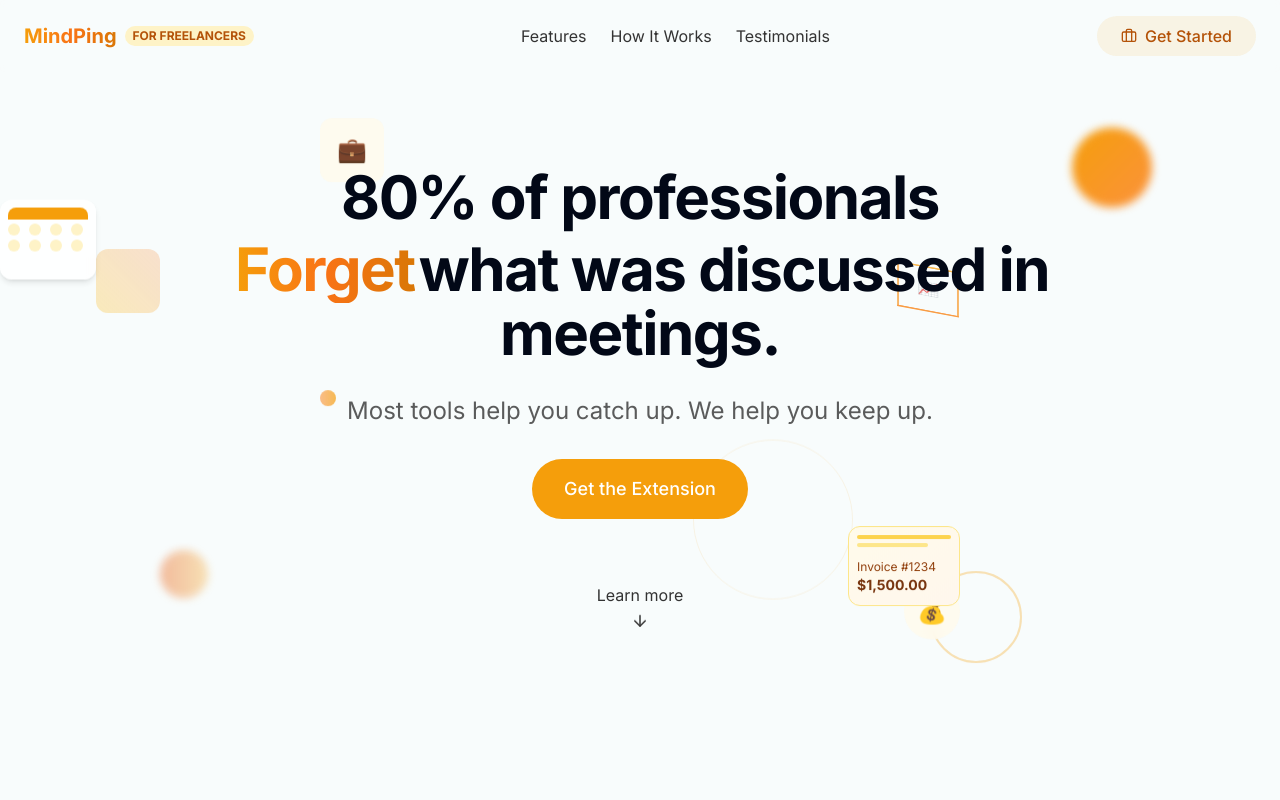
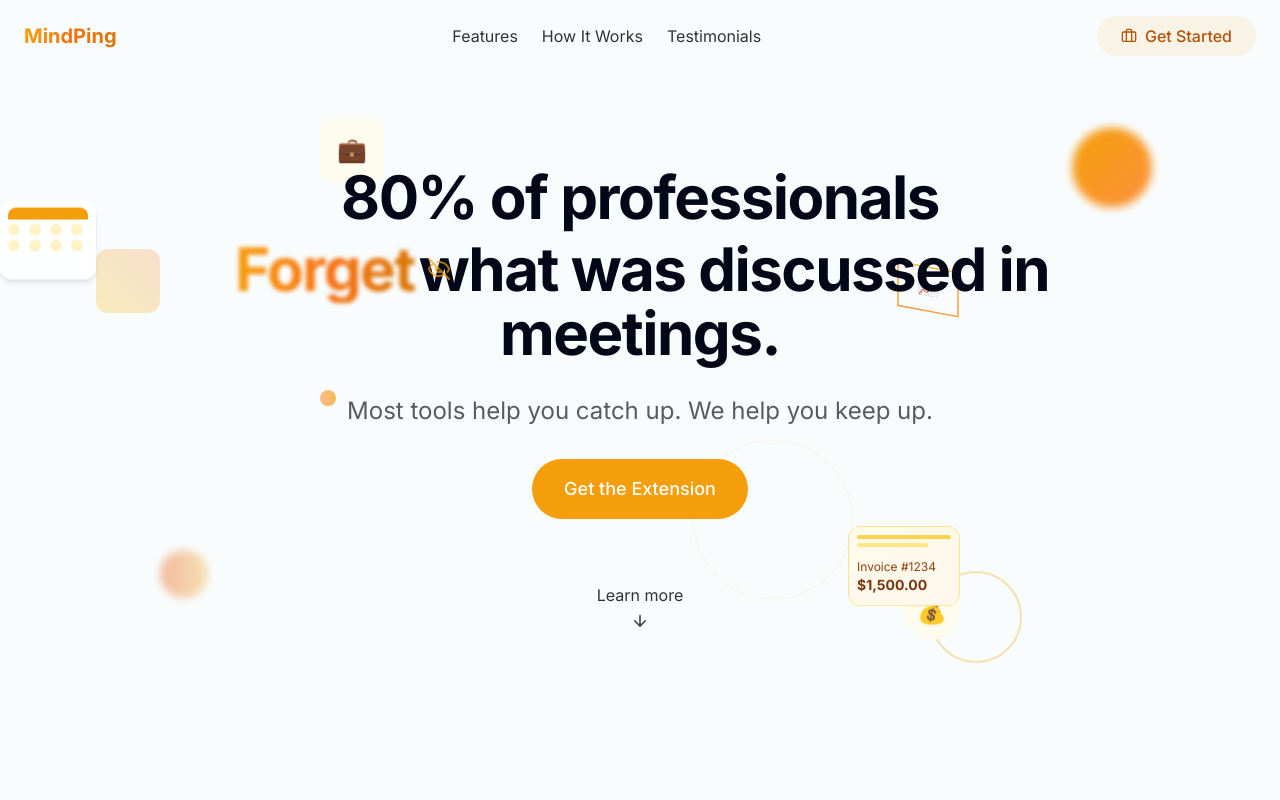
Before and after one commit to X3PH1RE/mindping-website, a React (Vite) app: page / in a window 1280 px wide. Shown: the top 800 px of the page. Built offline with nearby package versions, Linux system fonts and the light colour scheme.

Commit message:
Remove "For Freelancers" tag and add blur effect
Removed the "For Freelancers" tag from the MindPing header and footer. Added a blurred effect to the "Forget" text in the hero section to visually represent the concept of forgetting.

```diff
--- a/src/components/Footer.tsx
+++ b/src/components/Footer.tsx
@@ -12,9 +12,6 @@ const Footer: React.FC = () => {
           <div className="md:col-span-2">
             <h3 className="text-xl font-bold mb-4 flex items-center">
               <span className="text-amber-300">MindPing</span>
-              <span className="ml-2 text-xs bg-amber-700/50 text-amber-300 px-2 py-0.5 rounded-full uppercase flex items-center">
-                <Briefcase size={12} className="mr-1" /> For Freelancers
-              </span>
             </h3>
             <p className="text-amber-100/80 mb-4 max-w-md">
               Your AI assistant for client meetings. Never forget what was discussed again.
--- a/src/components/HeroSection.tsx
+++ b/src/components/HeroSection.tsx
@@ -1,9 +1,21 @@
 
-import React from 'react';
-import { ArrowDown } from 'lucide-react';
+import React, { useState, useEffect } from 'react';
+import { ArrowDown, EyeOff } from 'lucide-react';
 import FloatingElements from './FloatingElements';
 
 const HeroSection: React.FC = () => {
+  // State to control the blur effect animation
+  const [blurAmount, setBlurAmount] = useState(4);
+
+  // Effect to animate the blur periodically
+  useEffect(() => {
+    const interval = setInterval(() => {
+      setBlurAmount(prev => (prev === 4 ? 2 : 4));
+    }, 3000);
+
+    return () => clearInterval(interval);
+  }, []);
+
   return (
     <section className="relative min-h-screen flex items-center justify-center py-20 px-4">
       <FloatingElements />
@@ -11,7 +23,21 @@ const HeroSection: React.FC = () => {
       <div className="max-w-5xl mx-auto text-center z-10">
         <h1 className="mb-8 animate-fade-in">
           <span className="font-bold block mb-2">80% of professionals</span>
-          <div className="inline-block text-gradient-orange font-bold mx-1 py-1">Forget</div>
+          <div className="relative inline-flex items-center">
+            <div
+              className="inline-block text-gradient-orange font-bold mx-1 py-1"
+              style={{
+                filter: `blur(${blurAmount}px)`,
+                transition: 'filter 1.5s ease-in-out'
+              }}
+            >
+              Forget
+            </div>
+            <EyeOff
+              size={24}
+              className="absolute -right-8 top-1/2 transform -translate-y-1/2 text-amber-500 opacity-70"
+            />
+          </div>
           <span className="font-bold">what was discussed in meetings.</span>
         </h1>
 
--- a/src/pages/Index.tsx
+++ b/src/pages/Index.tsx
@@ -18,7 +18,6 @@ const Index: React.FC = () => {
         <div className="max-w-7xl mx-auto flex justify-between items-center">
           <div className="font-bold text-xl flex items-center">
             <span className="text-gradient-orange">MindPing</span>
-            <span className="ml-2 text-xs uppercase bg-amber-100 text-amber-700 px-2 py-0.5 rounded-full">For Freelancers</span>
           </div>
 
           <nav className="hidden md:flex space-x-6">
```
